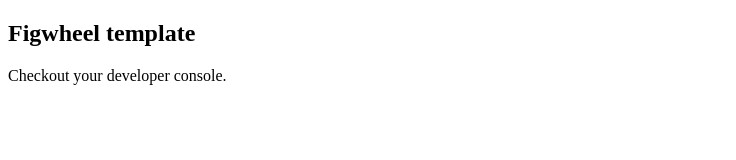
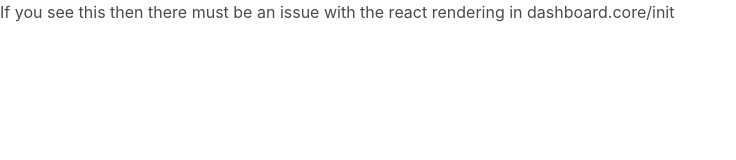
Before and after one commit to yetibot/dashboard, a plain HTML site: page resources/public/index.html in a window 1280 px wide. Shown: the whole page, without its empty margins (0-736 px from the left). Drawn offline with nearby package versions, Linux system fonts and the light colour scheme.

Commit message:
Implement app entrypoint in index.html

```diff
--- a/resources/public/index.html
+++ b/resources/public/index.html
@@ -5,12 +5,10 @@
     <meta name="viewport" content="width=device-width, initial-scale=1">
     <link href="css/style.css" rel="stylesheet" type="text/css">
     <link rel="icon" href="https://clojurescript.org/images/cljs-logo-icon-32.png">
+    <link rel="stylesheet" href="https://cdn.jsdelivr.net/npm/bulma@0.8.2/css/bulma.min.css">
   </head>
   <body>
-    <div id="app">
-      <h2>Figwheel template</h2>
-      <p>Checkout your developer console.</p>
-    </div>
-    <script src="js/compiled/dashboard.js" type="text/javascript"></script>
+    <div id="app">If you see this then there must be an issue with the react rendering in dashboard.core/init</div>
+    <script src="/assets/js/dashboard.js" type="text/javascript"></script>
   </body>
 </html>
```
Also changed, not shown: 1 other file.
